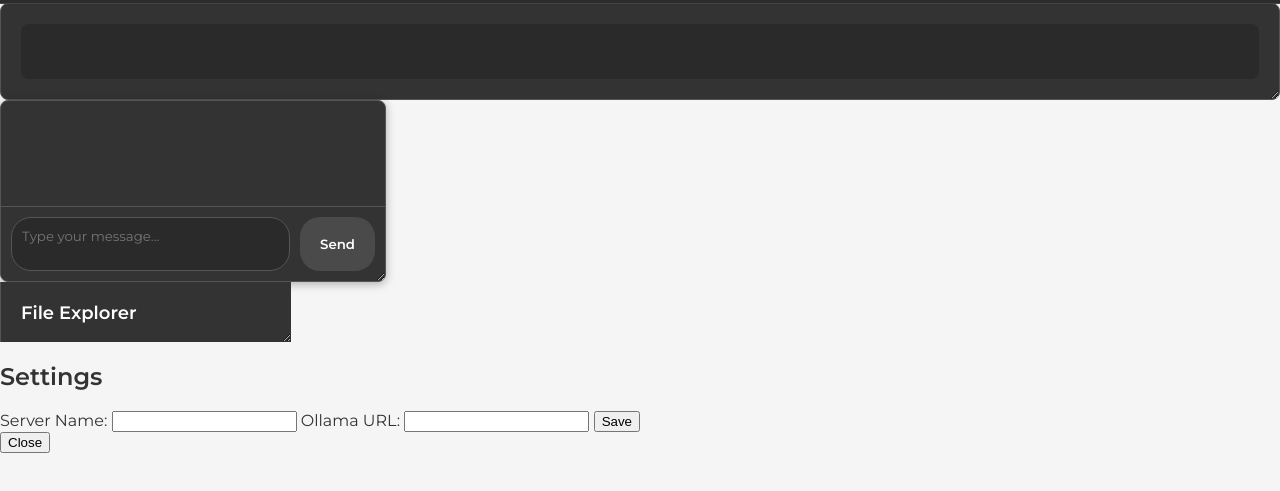
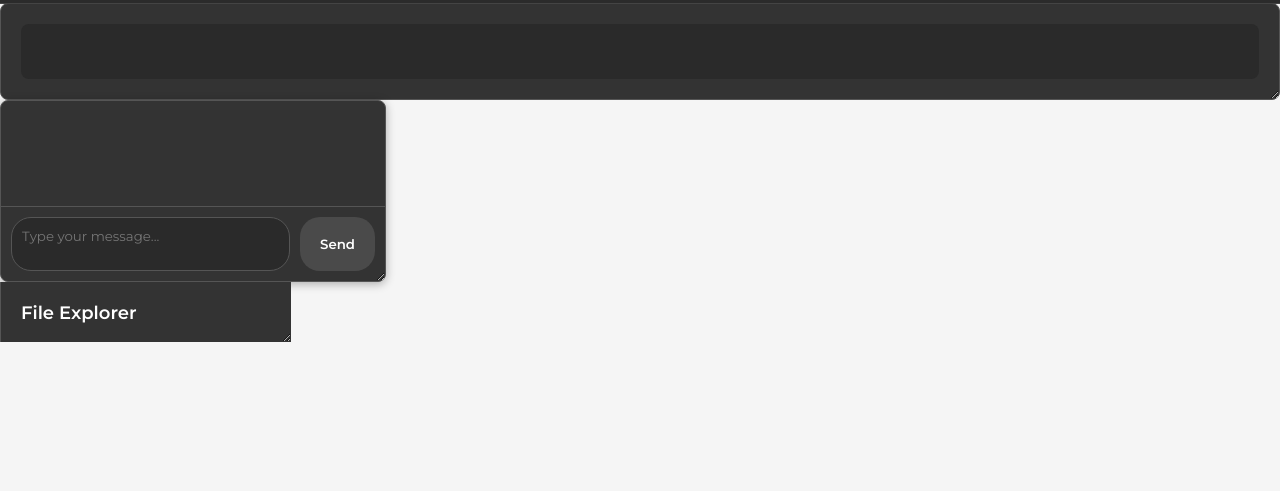
Before and after one commit to Daniel-Farmer/pegasus-ai-node.js, a website: page public/index.html in a window 1280 px wide. Shown: the part 117-608 px from the top of the page. Drawn offline with nearby package versions, Linux system fonts and the light colour scheme; no server answers.

Commit message:
Update index.html

```diff
--- a/public/index.html
+++ b/public/index.html
@@ -21,7 +21,6 @@
         import { testApiConnection } from './js/aiService.js';
         import { setupToggleButtons } from './js/ui.js';
         import { fetchFiles } from './js/fileSystem.js';
-        import { initSettings } from './js/settings.js';
 
         document.addEventListener('DOMContentLoaded', async () => {
             console.log('DOM content loaded');
@@ -31,11 +30,11 @@
             initChat();
             setupToggleButtons();
             fetchFiles();
-            initSettings();
             console.log('All components initialized');
         });
     </script>
 </head>
+
 <body>
     <div class="topbar">
         <div class="logo-container">
@@ -75,6 +74,7 @@
                 <span class="status-indicator" style="background-color: green;"></span>
                 <span id="api-status">API: Online</span>
             </div>
+            <!-- Add more status items as needed -->
         </div>
     </nav>
 
@@ -96,20 +96,6 @@
                 <textarea id="user-input" placeholder="Type your message..."></textarea>
                 <button id="send-button">Send</button>
             </div>
-        </div>
-    </div>
-
-    <div id="settings-popup" class="popup">
-        <div class="popup-content">
-            <h2>Settings</h2>
-            <form id="settings-form">
-                <label for="server-name">Server Name:</label>
-                <input type="text" id="server-name" name="server-name">
-                <label for="ollama-url">Ollama URL:</label>
-                <input type="text" id="ollama-url" name="ollama-url">
-                <button type="submit">Save</button>
-            </form>
-            <button id="close-settings">Close</button>
         </div>
     </div>
 
```
